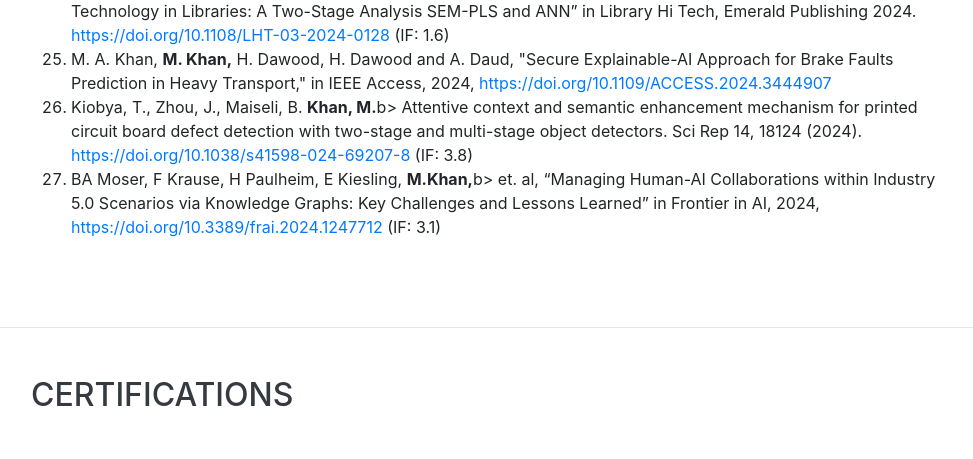
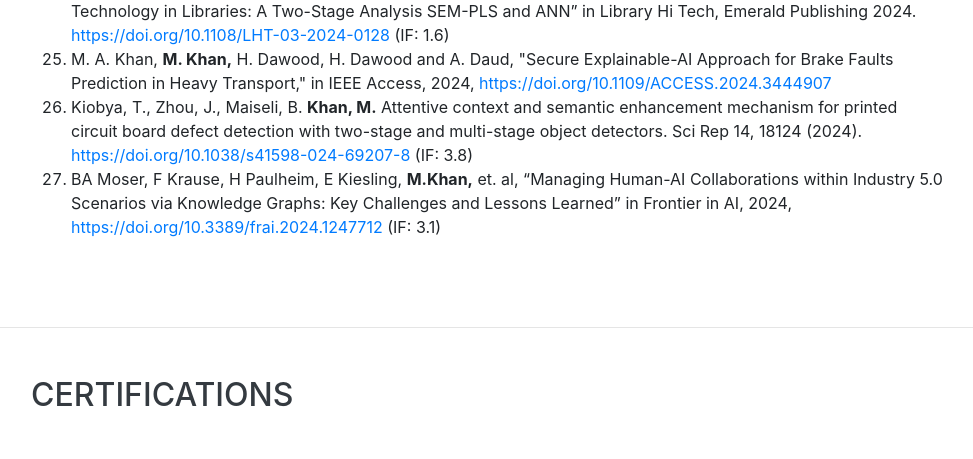
Before and after one commit to maknju/maknju.github.io, a website with bundled scripts: page index.html in a window 1280 px wide. Shown: the part 8055-8514 px from the top of the page, without its empty margins (289-1262 px from the left). Built offline with nearby package versions, Linux system fonts and the light colour scheme; some icons are missing; files whose address does not match are found by name; a web font is replaced by a local one.

Commit message:
Update index.html

```diff
--- a/index.html
+++ b/index.html
@@ -552,8 +552,8 @@
             <li>S. Syed, <b>M. Khan,</b> R. Ahmed, SM. Talha, “An Intracranial Tumor Detection using Magnetic Resonance Imaging and Deep Learning” in IJEM: Computer Science & Artificial Intelligence, Publishing House International, 2023, <a href="https://ojs.ijemd.com/index.php/ComputerScienceAI/article/view/239">https://doi.org/10.54938/ijemdcsai.2023.02.1.239</a> </li>
             <li>AU Khan, SU Jan, MN Khan, <b>M. Khan</b> et. al, “Based on the S-O-R Theory Adoption Intention of Blockchain Technology in Libraries: A Two-Stage Analysis SEM-PLS and ANN” in Library Hi Tech, Emerald Publishing 2024. <a href="https://doi.org/10.1108/LHT-03-2024-0128">https://doi.org/10.1108/LHT-03-2024-0128</a> (IF: 1.6)</li>
             <li>M. A. Khan, <b>M. Khan,</b> H. Dawood, H. Dawood and A. Daud, "Secure Explainable-AI Approach for Brake Faults Prediction in Heavy Transport," in IEEE Access, 2024, <a href="https://ieeexplore.ieee.org/document/10638039">https://doi.org/10.1109/ACCESS.2024.3444907</a> </li>
-	    <li>Kiobya, T., Zhou, J., Maiseli, B. <b>Khan, M.</b>b> Attentive context and semantic enhancement mechanism for printed circuit board defect detection with two-stage and multi-stage object detectors. Sci Rep 14, 18124 (2024). <a href="https://www.nature.com/articles/s41598-024-69207-8">https://doi.org/10.1038/s41598-024-69207-8</a> (IF: 3.8)</li>
-	    <li>BA Moser, F Krause, H Paulheim, E Kiesling, <b>M.Khan,</b>b> et. al, “Managing Human-AI Collaborations within Industry 5.0 Scenarios via Knowledge Graphs: Key Challenges and Lessons Learned” in Frontier in AI, 2024, <a href="https://doi.org/10.3389/frai.2024.1247712">https://doi.org/10.3389/frai.2024.1247712</a> (IF: 3.1)</li>
+	    <li>Kiobya, T., Zhou, J., Maiseli, B. <b>Khan, M.</b> Attentive context and semantic enhancement mechanism for printed circuit board defect detection with two-stage and multi-stage object detectors. Sci Rep 14, 18124 (2024). <a href="https://www.nature.com/articles/s41598-024-69207-8">https://doi.org/10.1038/s41598-024-69207-8</a> (IF: 3.8)</li>
+	    <li>BA Moser, F Krause, H Paulheim, E Kiesling, <b>M.Khan,</b> et. al, “Managing Human-AI Collaborations within Industry 5.0 Scenarios via Knowledge Graphs: Key Challenges and Lessons Learned” in Frontier in AI, 2024, <a href="https://doi.org/10.3389/frai.2024.1247712">https://doi.org/10.3389/frai.2024.1247712</a> (IF: 3.1)</li>
           </ol><br>
 <!--           <ol type="1">
           <li>	<b> Maqbool Khan,</b> Liu Meng, Wanchun Dou, Shui Yu “vGraph: Graph Virtualization towards Big Data” in IEEE CBD 2015, Yangzhou, China. <a href="https://doi.org/10.1109/CBD.2015.33">doi:10.1109/CBD.2015.33</a> (EI) </li>
```
